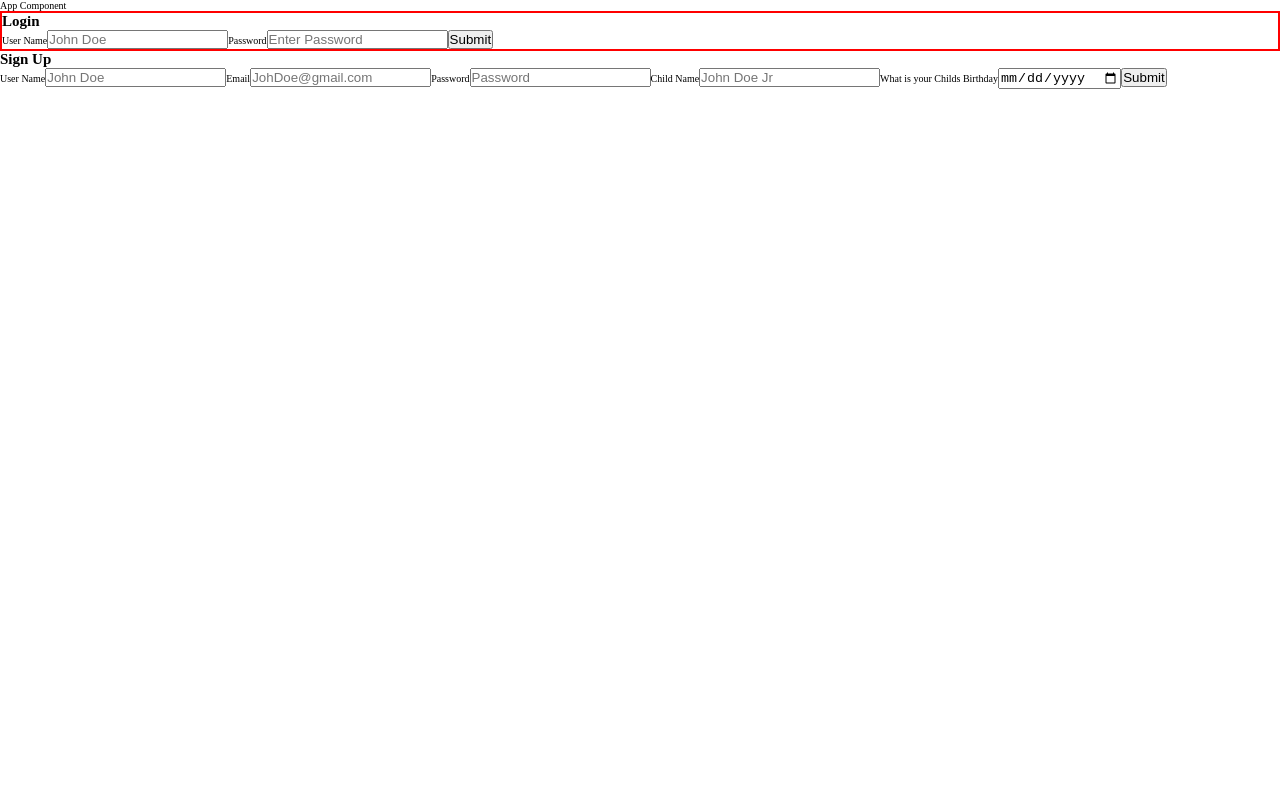
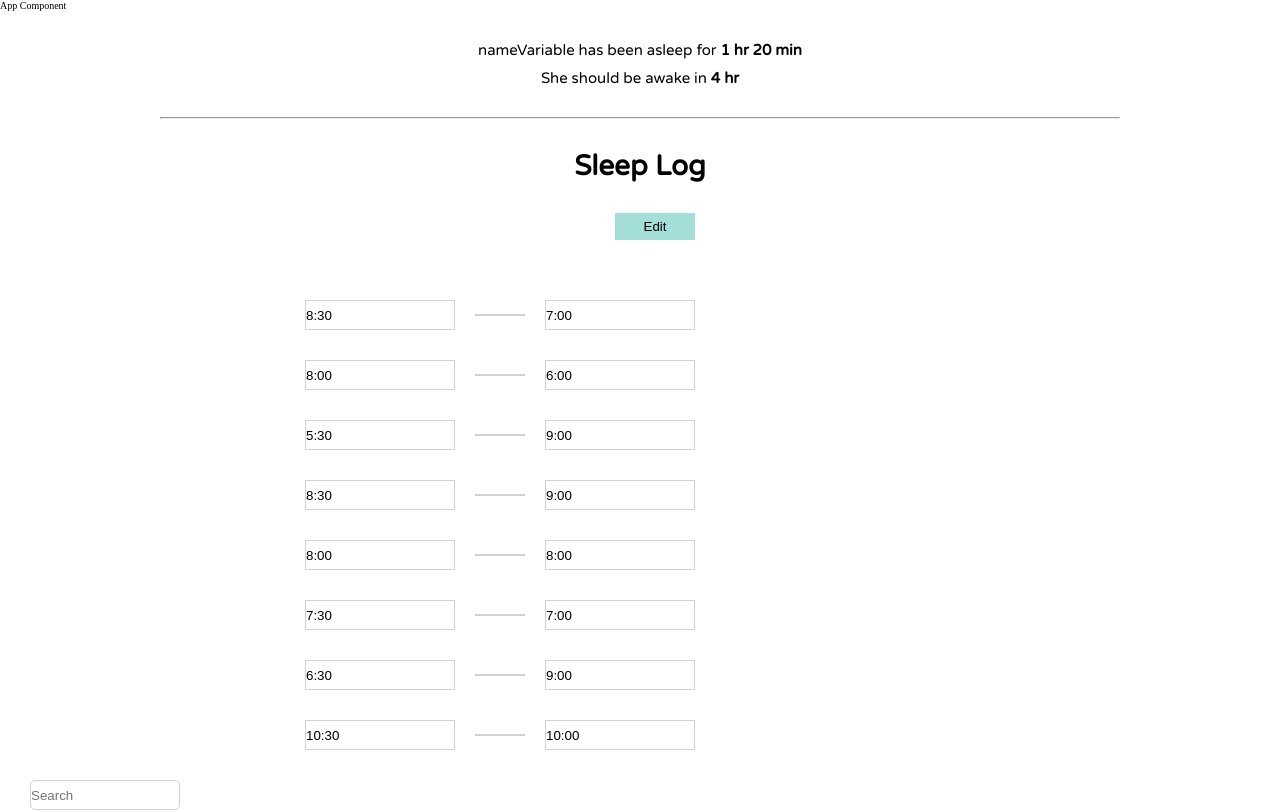
Before and after one commit to lambda-build-week-sleep-tracker/FE-Sleep-Tracker, a React (Create React App) app: page / in a window 1280 px wide. Shown: the top 812 px of the page. Built offline with nearby package versions, Linux system fonts and the light colour scheme; the HTML template or start-up script is replaced by a standard one.

Commit message:
adding dummy data to finish my component

```diff
--- a/src/App.js
+++ b/src/App.js
@@ -13,9 +13,9 @@ function App() {
   return (
     <div className="App">
         <p>App Component</p>
-        <LoginForm/>
-        <SignUpForm/>
-        {/* <SleepLog /> */}
+        {/* <LoginForm/>
+        <SignUpForm/> */}
+        <SleepLog />
     </div>
   );
 }
--- a/src/components/SleepLog/LogEntry.jsx
+++ b/src/components/SleepLog/LogEntry.jsx
@@ -1,16 +1,16 @@
 import React, { Fragment } from 'react';
 
-//importing styling
-import './LogEntry.scss'
 
 const LogEntry = (props) => {
 
     return (
         <div className="log-block-container">
             <div className="log-block">
-                <input placeholder="Start Time" />
+                <input placeholder="Start Time"
+                value={props.startTime}/>
                 <hr className="time-splitter"/>
-                <input placeholder="End Time"/>
+                <input placeholder="End Time"
+                value={props.endTime} />
             </div>
         </div>
     );
--- a/src/components/SleepLog/SleepLog.jsx
+++ b/src/components/SleepLog/SleepLog.jsx
@@ -6,6 +6,42 @@ import LogEntry from './LogEntry';
 import './SleepLog.scss';
 
 const SleepLog = () => {
+
+    const timeArr = [
+        {
+            start: '8:30',
+            end: '7:00'
+        },
+        {
+            start: '8:00',
+            end: '6:00'
+        },
+        {
+            start: '5:30',
+            end: '9:00'
+        },
+        {
+            start: '8:30',
+            end: '9:00'
+        },
+        {
+            start: '8:00',
+            end: '8:00'
+        },
+        {
+            start: '7:30',
+            end: '7:00'
+        },
+        {
+            start: '6:30',
+            end: '9:00'
+        },
+        {
+            start: '10:30',
+            end: '10:00'
+        },
+
+    ]
 
     const today = new Date();
 
@@ -20,12 +56,12 @@ const SleepLog = () => {
             <div className="edit-btn-container">
                 <button className="edit-btn">Edit</button>
             </div>
-            <LogEntry />
-            {/* <div className="time-log">
-                {time.map((time) => (
-                    <LogEntry />
+            {/* <LogEntry /> */}
+            <div className="time-log">
+                {timeArr.map((time) => (
+                    <LogEntry startTime={time.start} endTime={time.end}/>
                 ))}
-            </div> */}
+            </div>
             <div>
                 <input type="text" placeholder="Search"/>
                 <button className="add-time">Add new time</button>
```
Also changed, not shown: src/components/SleepLog/LogEntry.scss (deleted, +0 -10 lines).
